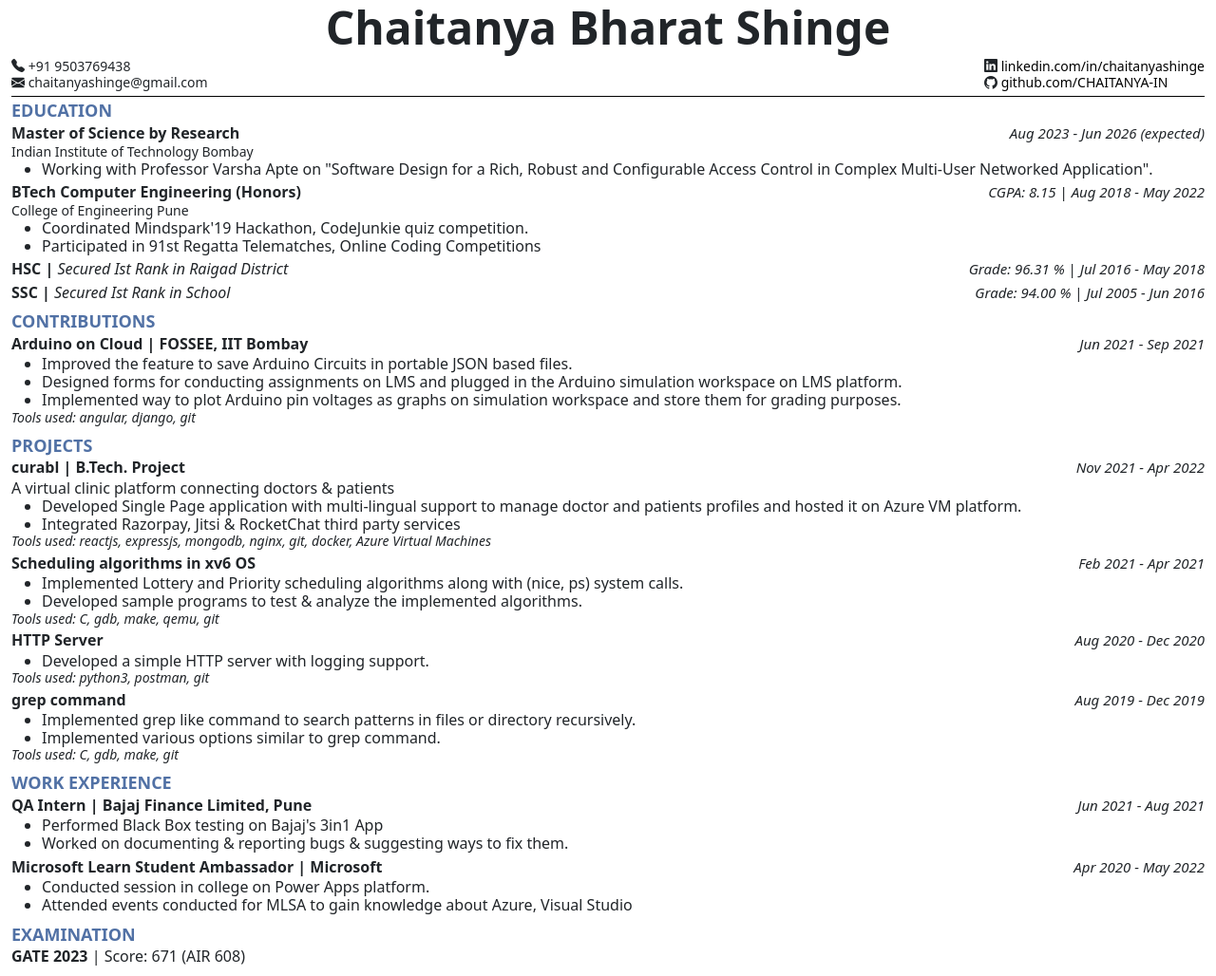
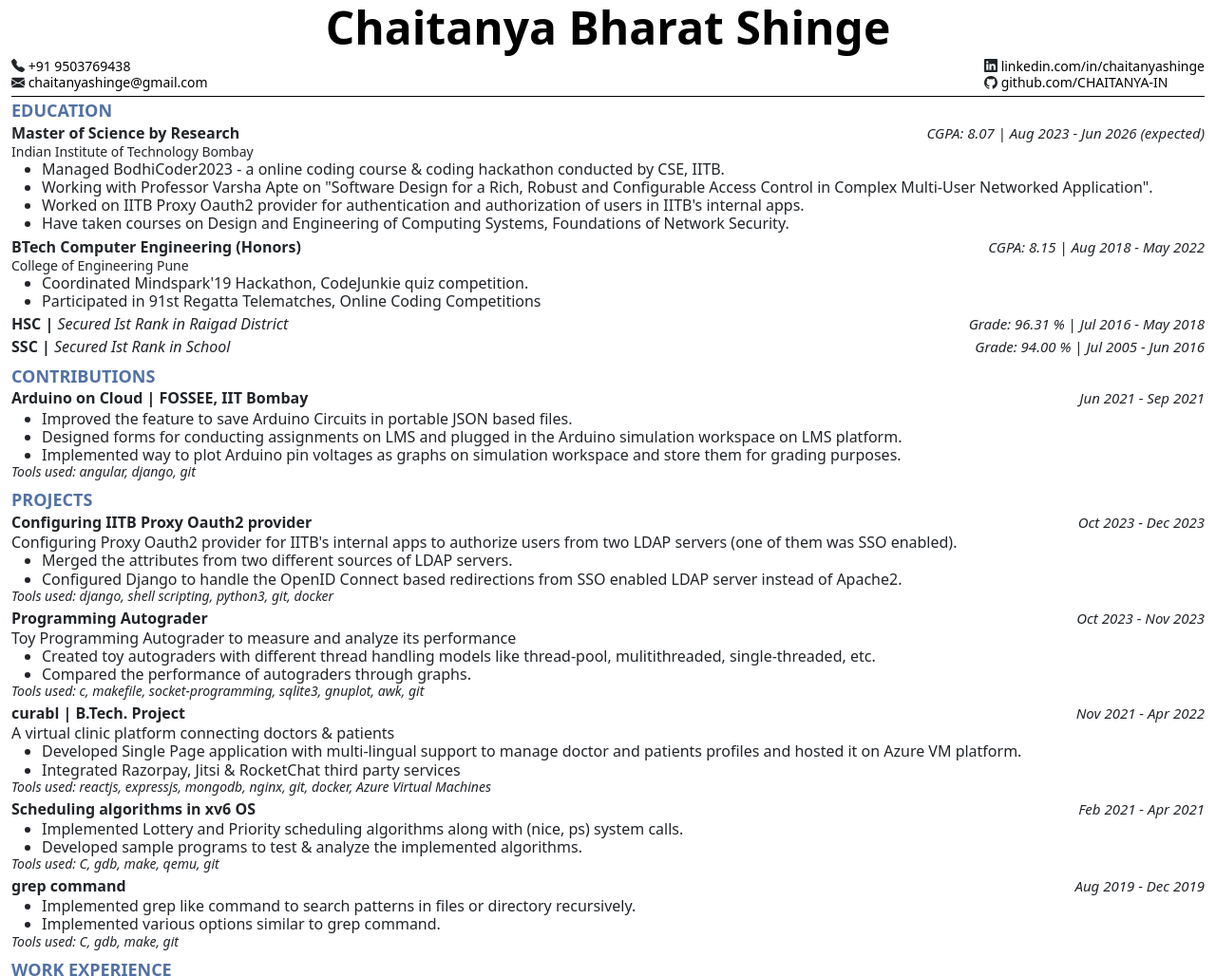
Before and after one commit to CHAITANYA-IN/resume, a plain HTML site: page index.html in a window 1280 px wide. Shown: the top 1028 px of the page at 95% size. Drawn offline with nearby package versions, Linux system fonts and the light colour scheme.

Commit message:
Add IITB project details and missing links

```diff
--- a/index.html
+++ b/index.html
@@ -17,15 +17,21 @@
     <div class="container-fluid">
         <header>
             <div class="mb-1 display-5 header-title">
-                Chaitanya Bharat Shinge
+                <a style="color:black; text-decoration: none;" href="https://www.cse.iitb.ac.in/~chaitanyashinge/">Chaitanya Bharat Shinge</a>
             </div>
             <div class="mb-1 d-flex justify-content-between flex-wrap">
                 <div class="d-flex flex-column flex-wrap">
                     <div class="contact">
-                        <i class="bi bi-telephone-fill"></i>&#9;+91 9503769438
+                        <i class="bi bi-telephone-fill"></i>&#9;
+                        <a href="tel:+919503769438" class="link">
+                            +91 9503769438
+                        </a>
                     </div>
                     <div class="contact">
-                        <i class="bi bi-envelope-fill"></i>&#9;chaitanyashinge@gmail.com
+                        <i class="bi bi-envelope-fill"></i>&#9;
+                        <a href="mailto:chaitanyashinge@gmail.com" class="link">
+                            chaitanyashinge@gmail.com
+                        </a>
                     </div>
                 </div>
                 <div class="d-flex flex-column flex-wrap">
@@ -52,6 +58,10 @@
                         Master of Science by Research
                         <span class="grade-timeline">
                             <i>
+                                CGPA: 8.07&#9;
+                            </i>
+                            |
+                            <i>
                                 &#9;Aug&#9;2023&#9;-&#9;Jun&#9;2026 (expected)
                             </i>
                         </span>
@@ -60,7 +70,10 @@
                         Indian Institute of Technology Bombay
                     </div>
                     <ul class="mywork">
+                        <li>Managed BodhiCoder2023 - a online coding course & coding hackathon conducted by CSE, IITB.
                         <li>Working with Professor Varsha Apte on "Software Design for a Rich, Robust and Configurable Access Control in Complex Multi-User Networked Application".
+                        <li>Worked on IITB Proxy Oauth2 provider for authentication and authorization of users in IITB's internal apps.
+                        <li>Have taken courses on Design and Engineering of Computing Systems, Foundations of Network Security.
                     </ul>
                 </div>
                 <div class="qualification">
@@ -153,6 +166,42 @@
                 <div class="section-title">PROJECTS</div>
                 <div class="project">
                     <div class="title">
+                        Configuring IITB Proxy Oauth2 provider
+                        <span class="timeline">
+                            Oct&#9;2023&#9;-&#9;Dec&#9;2023
+                        </span>
+                    </div>
+                    <div class="about">
+                        Configuring Proxy Oauth2 provider for IITB's internal apps to authorize users from two LDAP servers (one of them was SSO enabled).
+                    </div>
+                    <ul class="mywork">
+                        <li>Merged the attributes from two different sources of LDAP servers.
+                        <li>Configured Django to handle the OpenID Connect based redirections from SSO enabled LDAP server instead of Apache2.
+                    </ul>
+                    <div class="tools">
+                        Tools used: django, shell scripting, python3, git, docker
+                    </div>
+                </div>
+                <div class="project">
+                    <div class="title">
+                        Programming Autograder
+                        <span class="timeline">
+                            Oct&#9;2023&#9;-&#9;Nov&#9;2023
+                        </span>
+                    </div>
+                    <div class="about">
+                        Toy Programming Autograder to measure and analyze its performance
+                    </div>
+                    <ul class="mywork">
+                        <li>Created toy autograders with different thread handling models like thread-pool, mulitithreaded, single-threaded, etc.
+                        <li>Compared the performance of autograders through graphs.
+                    </ul>
+                    <div class="tools">
+                        Tools used: c, makefile, socket-programming, sqlite3, gnuplot, awk, git
+                    </div>
+                </div>
+                <div class="project">
+                    <div class="title">
                         curabl | B.Tech. Project
                         <span class="timeline">
                             Nov&#9;2021&#9;-&#9;Apr&#9;2022
@@ -186,7 +235,7 @@
                         Tools used: C, gdb, make, qemu, git
                     </div>
                 </div>
-                <div class="project">
+                <!-- <div class="project">
                     <div class="title">
                         HTTP Server
                         <span class="timeline">
@@ -199,7 +248,7 @@
                     <div class="tools">
                         Tools used: python3, postman, git
                     </div>
-                </div>
+                </div> -->
                 <div class="project">
                     <div class="title">
                         grep command
```
